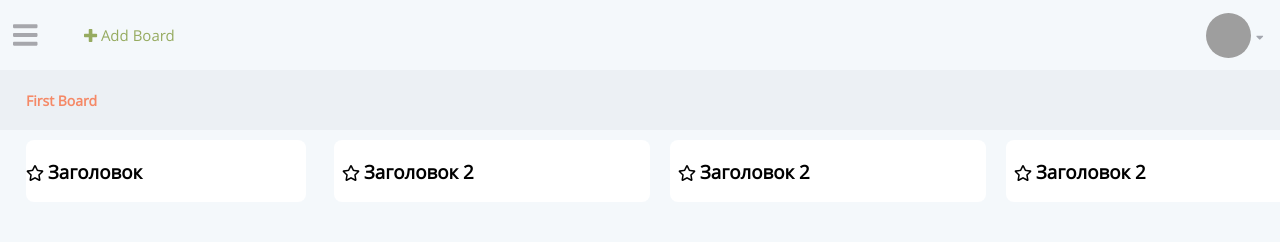
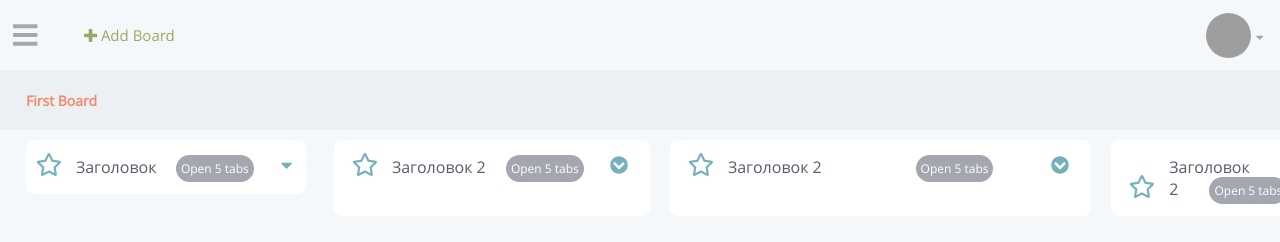
Before and after one commit to yuriyvoronov/olya, a website: page index.html in a window 1280 px wide. Shown: the top 242 px of the page. Drawn offline with Linux system fonts and the light colour scheme; files that its build step writes are made by us from their sources; grey boxes are pictures that could not be loaded.

Commit message:
konec rabochego dnya

```diff
--- a/components/content/style.scss
+++ b/components/content/style.scss
@@ -1,5 +1,6 @@
 .content
 {
+	width: 100%;
     &-boards
     {
     background-color: rgb(236, 240, 244);
@@ -47,15 +48,39 @@
 
 			h3
 			{
+				color: #585d6c;
+				font-family: OpenSansRegular, 'Segoe UI', Arial;
+				font-weight: 400;
+				font-size: 16px;
 				display: inline-block;
+				margin-left: 10px;
+				width: calc(70% - 100px);
 			}
-			i
+			&__star
 			{
+				color: rgb(117, 177, 187);
+				font-size: 23px;
 				display: inline-block;
+				margin-left: 10px;
 			}
 			span
 			{
+				background: rgb(164, 167, 175);
+				padding: 5px;
+				border-radius: 100px;
+				font-size: 12px;
+				color: #fff;
 				display: inline-block;
+			}
+			&__drop
+			{
+				color: rgb(117, 177, 187);
+				float: right;
+				display: inline-block;
+				position: relative;
+				top:8px;
+				right: 7px;
+				font-size: 18px;
 			}
 			margin: 10px;
 		}
--- a/index.html
+++ b/index.html
@@ -77,31 +77,50 @@
 
            <div class="content-card" id="test">
                <div class="content-card-header">
-                   <i class="far fa-star"></i>
+                   <i class="far fa-star content-card__star"></i>
 					<h3>Заголовок</h3>
-					<span></span>
+					<span>Open 5 tabs</span>
+              		<div class="content-card__drop">
+              			<i class="fas fa-caret-down content-card__drop"></i>
+
+
+             		</div>
                </div>
            </div>
           </div>
            <div class="content-card col-md-3" id="test">
                <div class="content-card-header">
-                   <i class="far fa-star"></i>
+                   <i class="far fa-star content-card__star"></i>
 					<h3>Заголовок 2</h3>
-					<span></span>
+					<span>Open 5 tabs</span>
+             		<div class="content-card__drop">
+              			<i class="fas fa-chevron-circle-down content-card__drop"></i>
+             		</div>
+
+
                </div>
            </div>
-           <div class="content-card col-md-3" id="test">
+           <div class="content-card col-md-4" id="test">
                <div class="content-card-header">
-                   <i class="far fa-star"></i>
+
+                   <i class="far fa-star content-card__star"></i>
 					<h3>Заголовок 2</h3>
-					<span></span>
+
+              	<span>Open 5 tabs</span>
+              	<div class="content-card__drop">
+              			<i class="fas fa-chevron-circle-down content-card__drop"></i>
+             		</div>
                </div>
            </div>
-           <div class="content-card col-md-3" id="test">
+           <div class="content-card col-md-2" id="test">
                <div class="content-card-header">
-                   <i class="far fa-star"></i>
+
+                   <i class="far fa-star content-card__star"></i>
 					<h3>Заголовок 2</h3>
-					<span></span>
+					<span>Open 5 tabs</span>
+              		<div class="content-card__drop">
+              			<i class="fas fa-chevron-circle-down content-card__drop"></i>
+             		</div>
                </div>
            </div>
        </div>
```
Also changed, not shown: css/content/style.css.
